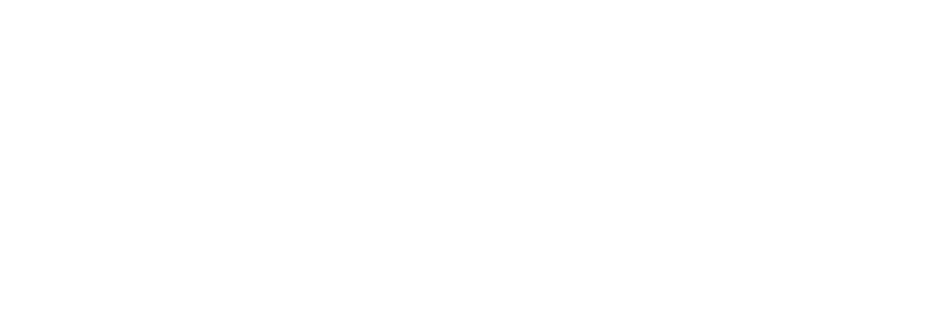
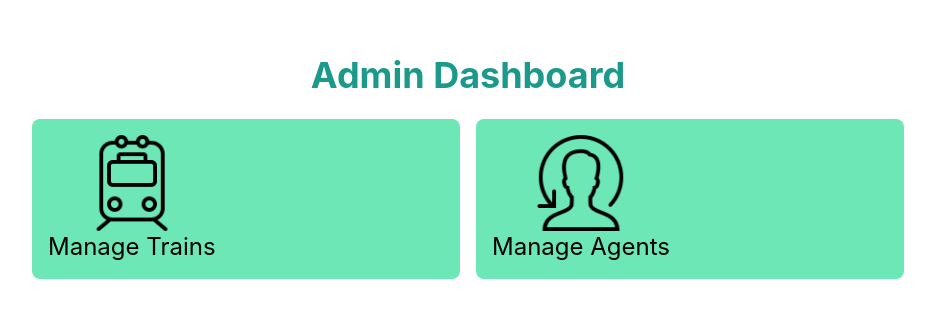
Before and after one commit to SivaMathy/EAD-Assignment1, a React (Create React App) app in the folder ticket-reservation-system-client/: page /dash in a window 1280 px wide. Before the commit this address had no page. Shown: the part 233-550 px from the top of the page, without its empty margins (172-1107 px from the left). Built offline with nearby package versions, Linux system fonts and the light colour scheme.

Commit message:
dashboard newly added

```diff
--- a/ticket-reservation-system-client/src/App.js
+++ b/ticket-reservation-system-client/src/App.js
@@ -10,22 +10,21 @@
 import AdminDash from "./m_pages/admin-dash"
 import EditUser from "./m_pages/m_editUser";
 import AgentDashboard from "./m_pages/agent-dash";
+import AdminDashBoard from "./m_pages/m_adminDash"
+import AgentDashboard2 from "./m_pages/m_agentDash"
 
 function App() {
   return (
     <BrowserRouter>
-    {/* <NavBar/> */}
       <Routes>
         <Route path="/login" element={<Login />}/>
         <Route path="/signin" element={<Signin />}/>
         <Route path="/user" element={<Users/>}/>
         <Route path="/adduser" element={<AddUser/>}/>
         <Route path="/nav" element={<NavBar/>}/>
-        <Route path="/admin" element={<AdminDash/>}/>
         <Route path="/editUser/:id" element={<EditUser/>}/>
-        <Route path="/agent" element={<AgentDashboard/>}/>
-
-
+        <Route path="/dash" element={<AdminDashBoard/>}/>
+        <Route path="/agentdash" element={<AgentDashboard2/>}/>
       </Routes>
     </BrowserRouter>
   );
--- a/ticket-reservation-system-client/src/m_pages/admin-dash.jsx
+++ b/ticket-reservation-system-client/src/m_pages/admin-dash.jsx
@@ -1,5 +1,4 @@
 import React from "react";
-import { Link, Navigate } from "react-router-dom";
 import Img1 from "../m_img/img2.png";
 import Img2 from "../m_img/train.png";
 import Img3 from "../m_img/user.png";
--- a/ticket-reservation-system-client/src/m_pages/login.jsx
+++ b/ticket-reservation-system-client/src/m_pages/login.jsx
@@ -47,9 +47,9 @@
         alert("Authenticated Successfully");
         if(decodedToken.Status === "Active"){
           if (decodedToken.Role === "Admin") {
-            window.location.href = '/admin';
+            window.location.href = '/dash';
           } else {
-            window.location.href = '/agent';
+            window.location.href = '/agentdash';
           }
         }else{
           alert("Sorry Your Accout has been Deactivated")
--- /dev/null
+++ b/ticket-reservation-system-client/src/m_pages/m_adminDash.jsx
@@ -0,0 +1,52 @@
+import React from "react";
+import Img2 from "../m_img/train.png";
+import Img3 from "../m_img/user.png";
+
+export default function AdminDashBoard() {
+  return (
+    <>
+      <section className="min-h-screen flex items-center">
+        <div className="container mx-auto px-4">
+          <div className="flex justify-center">
+            <div className="w-full lg:w-3/4 bg-white rounded-lg p-8 space-y-6">
+              <h1 className="text-4xl font-bold text-center " style={{color:"#1B998B"}}>
+                Admin Dashboard
+              </h1>
+
+              <div className="grid grid-cols-1 md:grid-cols-2 gap-4">
+                <div className="p-4 bg-emerald-300 rounded-lg">
+                  <button
+                    className="btn btn-info tab"
+                    type="button"
+                    onClick={() => window.location.href = "/user"}
+                  >
+                    <img
+                      src={Img2}
+                      alt="Manage Trains"
+                      className="w-24 h-24 mx-auto"
+                    />
+                    <h2 className="text-2xl text-center">Manage Trains</h2>
+                  </button>
+                </div>
+                <div className="p-4 bg-emerald-300 rounded-lg">
+                  <button
+                    className="btn btn-info tab"
+                    type="button"
+                    onClick={() => window.location.href = "/user"}
+                  >
+                    <img
+                      src={Img3}
+                      alt="Manage Agents"
+                      className="w-24 h-24 mx-auto"
+                    />
+                    <h2 className="text-2xl text-center">Manage Agents</h2>
+                  </button>
+                </div>
+              </div>
+            </div>
+          </div>
+        </div>
+      </section>
+    </>
+  );
+}
--- /dev/null
+++ b/ticket-reservation-system-client/src/m_pages/m_agentDash.jsx
@@ -0,0 +1,52 @@
+import React from "react";
+import Img2 from "../m_img/ticket.png"
+import Img3 from "../m_img/new-ticket.png"
+
+export default function AgentDashBoard2() {
+  return (
+    <>
+    <section className="min-h-screen flex items-center">
+      <div className="container mx-auto px-4">
+        <div className="flex justify-center">
+          <div className="w-full lg:w-3/4 bg-white rounded-lg p-8 space-y-6">
+            <h1 className="text-4xl font-bold text-center " style={{color:"#1B998B"}}>
+              Agent Dashboard
+            </h1>
+
+            <div className="grid grid-cols-1 md:grid-cols-2 gap-4">
+              <div className="p-4 bg-emerald-300 rounded-lg">
+                <button
+                  className="btn btn-info tab"
+                  type="button"
+                  onClick={() => window.location.href = "/user"}
+                >
+                  <img
+                    src={Img2}
+                    alt="Manage Trains"
+                    className="w-24 h-24 mx-auto"
+                  />
+                  <h2 className="text-2xl text-center">Ticket Reservation</h2>
+                </button>
+              </div>
+              <div className="p-4 bg-emerald-300 rounded-lg">
+                <button
+                  className="btn btn-info tab"
+                  type="button"
+                  onClick={() => window.location.href = "/user"}
+                >
+                  <img
+                    src={Img3}
+                    alt="Manage Agents"
+                    className="w-24 h-24 mx-auto"
+                  />
+                  <h2 className="text-2xl text-center">View Reservation</h2>
+                </button>
+              </div>
+            </div>
+          </div>
+        </div>
+      </div>
+    </section>
+  </>
+  );
+}
```
